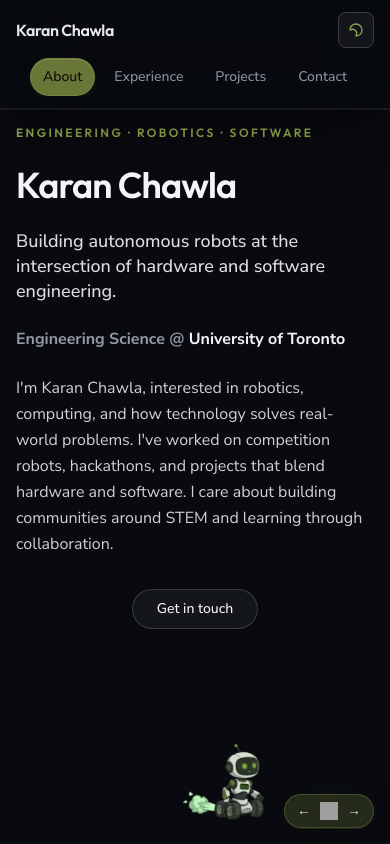
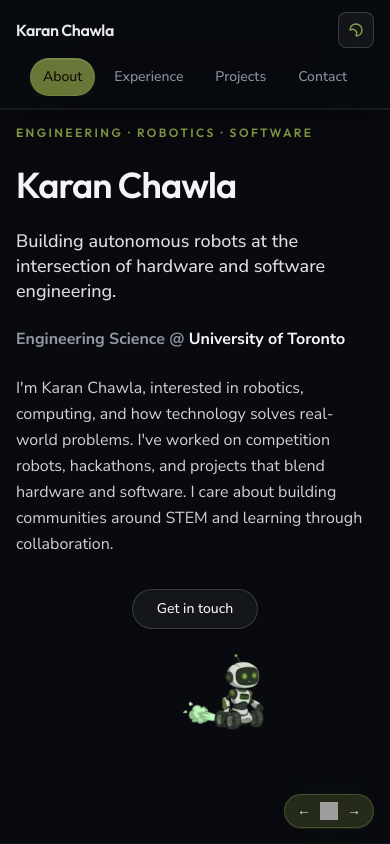
Before and after one commit to KaranChawlaD/Personal-Website-V2, a Next.js app: page / in a window 390 px wide. Shown: the top 844 px of the page. Built offline with nearby package versions, Linux system fonts and the light colour scheme; grey boxes are pictures that could not be loaded.

Commit message:
fix: robot mobile view

```diff
--- a/app/globals.css
+++ b/app/globals.css
@@ -191,8 +191,6 @@
 
 @layer utilities {
   .robot-drive-motion {
-    position: absolute;
-    bottom: 1.25rem;
     left: 0;
     width: var(--robot-sprite-w);
     animation: robot-drive-across 14s linear infinite;
@@ -203,13 +201,17 @@
     width: var(--robot-sprite-w);
   }
 
+  .robot-drive-motion--overlay {
+    bottom: 1.25rem;
+  }
+
   @media (min-width: 640px) {
-    .robot-drive-motion {
+    .robot-drive-motion--overlay {
       bottom: 1.75rem;
       width: var(--robot-sprite-w-sm);
     }
 
-    .robot-drive-sprite {
+    .robot-drive-lane--overlay .robot-drive-sprite {
       width: var(--robot-sprite-w-sm);
     }
   }
@@ -227,19 +229,19 @@
   }
 
   @media (prefers-reduced-motion: reduce) {
-    .robot-drive-motion {
+    .robot-drive-motion--overlay {
       animation: none;
       left: 50%;
       transform: translateX(-50%);
     }
 
-    .robot-drive-frame-2,
-    .robot-drive-frame-3 {
+    .robot-drive-lane--overlay .robot-drive-frame-2,
+    .robot-drive-lane--overlay .robot-drive-frame-3 {
       animation: none;
       opacity: 0;
     }
 
-    .robot-drive-frame-1 {
+    .robot-drive-lane--overlay .robot-drive-frame-1 {
       animation: none;
       opacity: 1;
     }
--- a/app/personal-website-client.tsx
+++ b/app/personal-website-client.tsx
@@ -299,8 +299,11 @@ export function PersonalWebsiteClient({
                 ))}
               </div>
             </div> */}
+            <div className="sm:hidden">
+              <RobotDriveAnimation layout="inline" />
+            </div>
           </div>
-          <RobotDriveAnimation />
+          <RobotDriveAnimation layout="overlay" />
         </section>
 
         {/* Experience — timeline */}
--- a/components/robot-drive-animation.tsx
+++ b/components/robot-drive-animation.tsx
@@ -1,4 +1,5 @@
 import Image from "next/image";
+import { cn } from "@/lib/utils";
 
 const ROBOT_FRAMES = [
   { src: "/cartoon_robot_1.png", width: 458, height: 445 },
@@ -19,20 +20,37 @@ function spriteWidthAtHeight(heightPx: number) {
 const SPRITE_WIDTH = spriteWidthAtHeight(DISPLAY_HEIGHT.default);
 const SPRITE_WIDTH_SM = spriteWidthAtHeight(DISPLAY_HEIGHT.sm);
 
-export function RobotDriveAnimation() {
+const spriteStyle = {
+  "--robot-sprite-w": `${SPRITE_WIDTH}px`,
+  "--robot-sprite-w-sm": `${SPRITE_WIDTH_SM}px`,
+} as React.CSSProperties;
+
+type RobotDriveAnimationProps = {
+  /** In-flow below hero (mobile). Overlay at section bottom (desktop). */
+  layout: "inline" | "overlay";
+};
+
+export function RobotDriveAnimation({ layout }: RobotDriveAnimationProps) {
+  const isOverlay = layout === "overlay";
+
   return (
     <div
-      className="robot-drive-lane pointer-events-none absolute inset-x-0 bottom-0 z-[1] h-0 overflow-visible"
+      className={cn(
+        "robot-drive-lane pointer-events-none z-[1] overflow-visible",
+        isOverlay
+          ? "robot-drive-lane--overlay absolute inset-x-0 bottom-0 hidden h-0 sm:block"
+          : "relative mt-6 h-20 w-[calc(100%+2rem)] max-w-none -mx-4"
+      )}
       aria-hidden
     >
       <div
-        className="robot-drive-motion h-20 sm:h-28"
-        style={
-          {
-            "--robot-sprite-w": `${SPRITE_WIDTH}px`,
-            "--robot-sprite-w-sm": `${SPRITE_WIDTH_SM}px`,
-          } as React.CSSProperties
-        }
+        className={cn(
+          "robot-drive-motion",
+          isOverlay
+            ? "robot-drive-motion--overlay absolute h-28"
+            : "relative h-20"
+        )}
+        style={spriteStyle}
       >
         <div className="robot-drive-sprite relative h-full">
           {ROBOT_FRAMES.map((frame, index) => (
```
